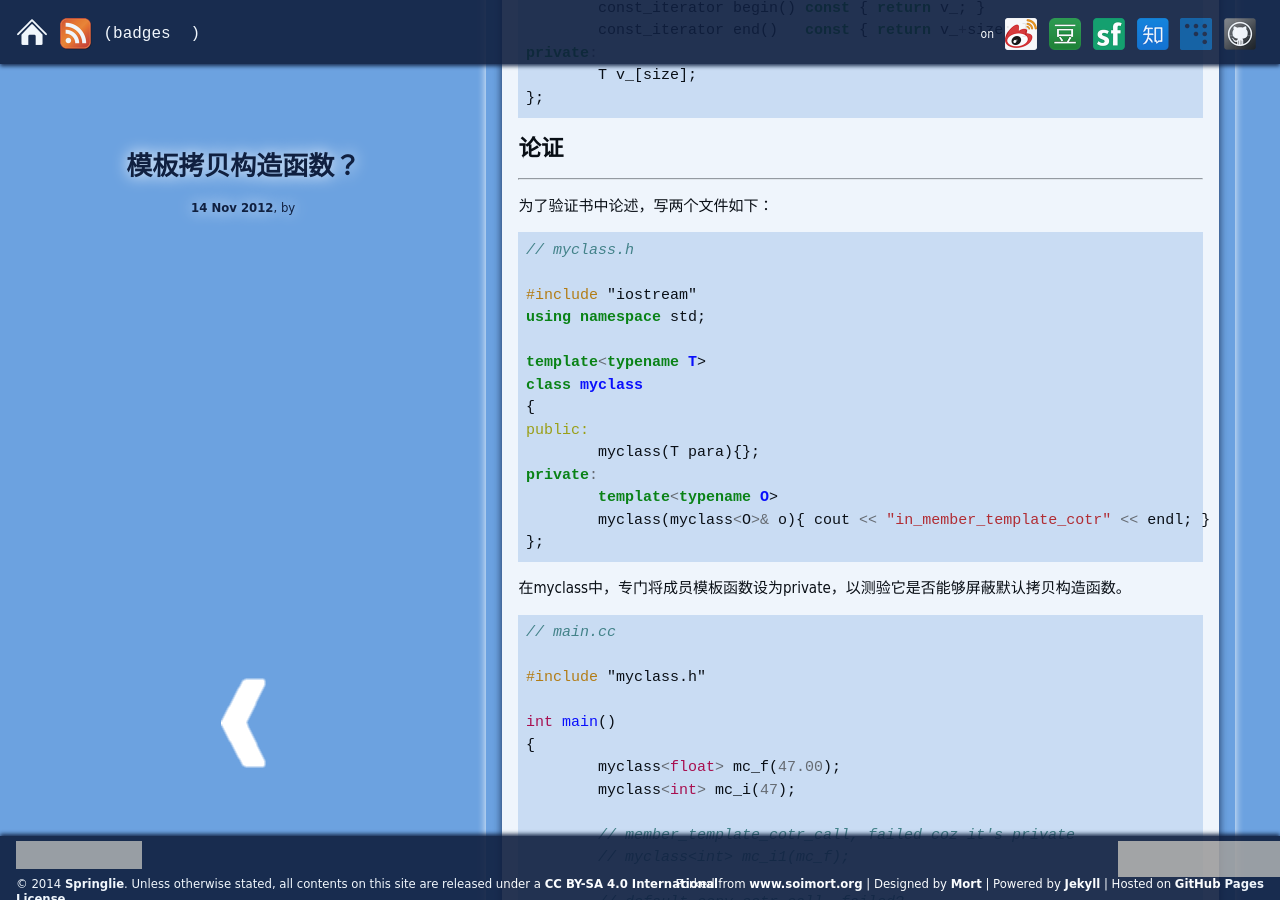
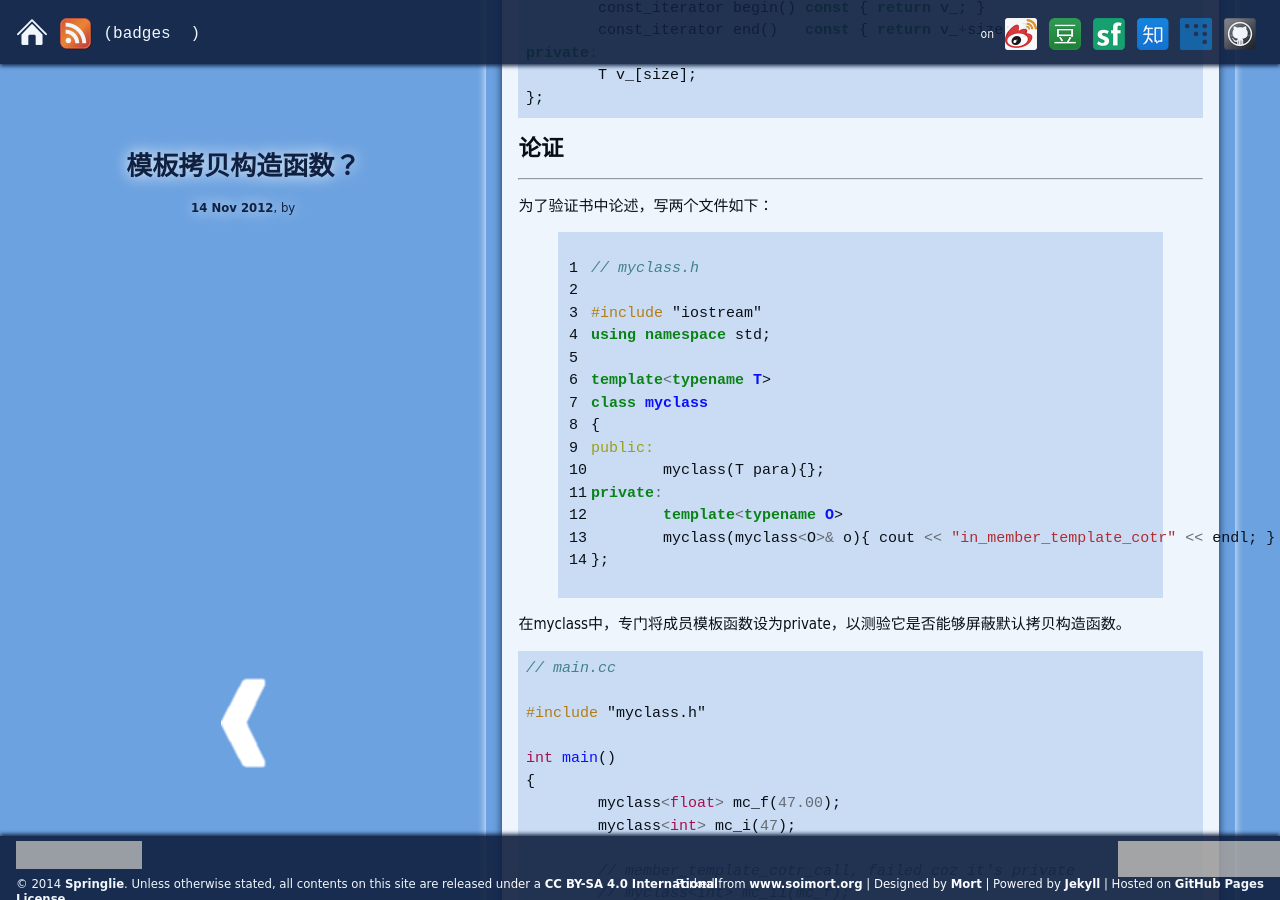
Before and after one commit to springlie/springlie.github.io, a Jekyll site: the page built from _posts/blogs/2012-11-14-template-copy-constructor.md, in a window 1280 px wide and 900 px high, scrolled down 1049 px. Built offline with Jekyll 4.4.1, drawn with Linux system fonts in a browser that asks for light colours; Markdown is read by kramdown in place of the engine named in the settings; comment, search, counter and statistics services are not loaded; grey boxes are pictures that could not be loaded.

Commit message:
add line no.

````diff
--- a/_posts/blogs/2012-11-14-template-copy-constructor.md
+++ b/_posts/blogs/2012-11-14-template-copy-constructor.md
@@ -58,7 +58,7 @@ private:
 
 为了验证书中论述，写两个文件如下：
 
-```cpp
+{% highlight cpp linenos %}
 // myclass.h
 
 #include "iostream"
@@ -73,7 +73,7 @@ private:
 	template<typename O>
 	myclass(myclass<O>& o){ cout << "in_member_template_cotr" << endl; }
 };
-```
+{% endhighlight %}
 
 在myclass中，专门将成员模板函数设为private，以测验它是否能够屏蔽默认拷贝构造函数。
 
````
